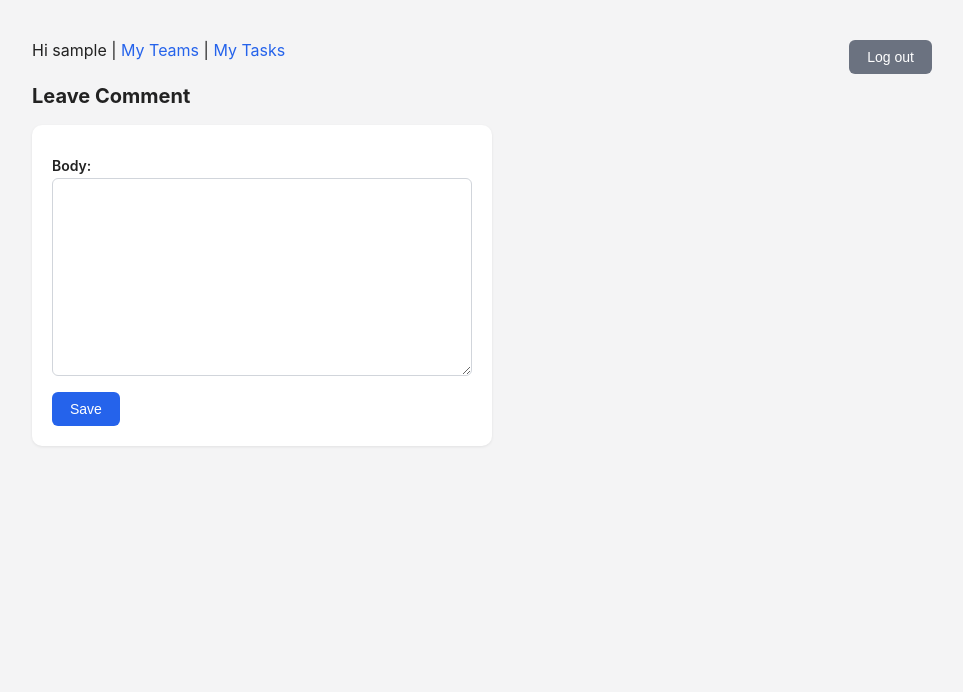
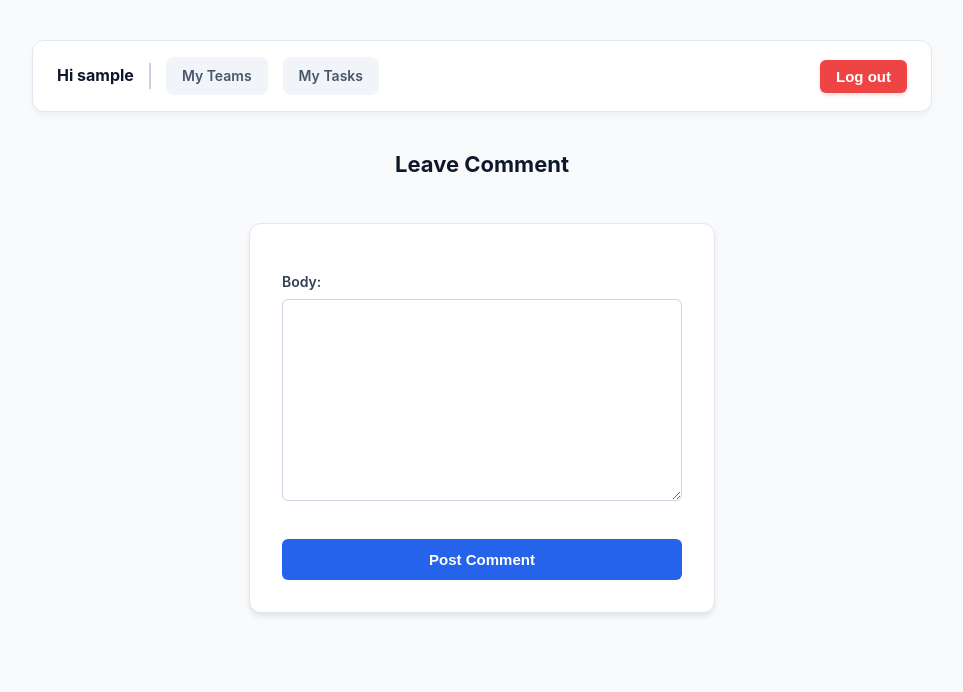
Before and after one commit to AH-Hatamian/Team-Task-Manager, a Django app: page /tasks/1/comments/add_comment in a window 1280 px wide. Shown: the top 692 px of the page, without its empty margins (158-1121 px from the left). Run offline with Django 5.2, Linux system fonts and the light colour scheme; the visitor is signed in with stand-in values (Sample User, id 1).

Commit message:
feat: finalize Phase 2 templates and styling
- update base.html and CSS across templates
- polish UI for team/task views

```diff
--- a/tasks/static/tasks/style.css
+++ b/tasks/static/tasks/style.css
@@ -1,105 +1,197 @@
-/* تنظیمات پایه - تغییر حالت ستونی به ردیفی از بالا به پایین */
+/* ============================= */
+/* تنظیمات پایه */
+/* ============================= */
 body {
     font-family: -apple-system, "Segoe UI", Tahoma, sans-serif;
-    background-color: #f4f4f5;
-    color: #222;
-    display: block; /* این خط مشکل چیدمان عمودی را حل می‌کند */
+    background-color: #f8fafc;
+    color: #334155;
+    display: block;
     max-width: 900px;
-    margin: 0 auto; /* وسط‌چین کردن کل صفحه */
+    margin: 0 auto;
     padding: 40px 20px;
-    position: relative; /* برای شناور کردن دکمه خروج */
+    line-height: 1.6;
 }
 
 body > * {
-    width: 100%;
     box-sizing: border-box;
 }
 
 h1 {
-    font-size: 26px;
+    font-size: 24px;
     margin-bottom: 20px;
-    display: inline-block; /* برای قرار گرفتن کنار لینک‌های Add/Summary */
-    margin-right: 20px;
+    display: block;
+    color: #0f172a;
+    border-bottom: 2px solid #e2e8f0;
+    padding-bottom: 10px;
+    margin-top: 10px;
 }
 
 h2 {
-    font-size: 20px;
+    font-size: 22px;
     margin-top: 24px;
+    text-align: center !important;
+    color: #0f172a;
 }
 
 a {
-    color: #2563eb;
     text-decoration: none;
-}
-
-a:hover {
-    text-decoration: underline;
-}
-
-/* لینک‌های ناوبری بالای صفحه (Add / Summary) */
-.top-links {
-    display: inline-flex; /* کنار h1 قرار می‌گیرد */
-    gap: 16px;
-    margin-bottom: 20px;
-    vertical-align: top;
-    margin-top: 5px;
+    transition: all 0.2s ease-in-out;
 }
 
 /* ============================= */
-/* فرم فیلتر/جستجو - جعبه‌ی افقی بالای صفحه */
+/* کادر ناوبری بالای صفحه (Navbar) */
+/* ============================= */
+.top-navbar {
+    display: flex;
+    justify-content: space-between;
+    align-items: center;
+    background-color: #ffffff;
+    padding: 16px 24px;
+    border-radius: 12px;
+    box-shadow: 0 4px 6px -1px rgba(0, 0, 0, 0.05);
+    margin-bottom: 35px;
+    border: 1px solid #e2e8f0;
+}
+
+.top-navbar .nav-left {
+    display: flex;
+    align-items: center;
+    gap: 15px;
+}
+
+.top-navbar .greeting {
+    font-weight: bold;
+    color: #0f172a;
+    border-right: 2px solid #cbd5e1;
+    padding-right: 15px;
+}
+
+.top-navbar a {
+    background-color: #f1f5f9;
+    color: #475569 !important;
+    padding: 8px 16px;
+    border-radius: 8px;
+    font-size: 14px;
+    font-weight: 600;
+}
+
+.top-navbar a:hover {
+    background-color: #e2e8f0 !important;
+    color: #0f172a !important;
+}
+
+.top-navbar form {
+    margin: 0 !important;
+    padding: 0 !important;
+    box-shadow: none !important;
+    border: none !important;
+    background: transparent !important;
+    width: auto !important;
+}
+
+.top-navbar form button {
+    background-color: #ef4444 !important;
+    margin: 0 !important;
+    padding: 8px 16px !important;
+    width: auto !important;
+    box-shadow: 0 2px 4px rgba(239, 68, 68, 0.2);
+}
+
+.top-navbar form button:hover {
+    background-color: #dc2626 !important;
+}
+
+/* ============================= */
+/* دکمه‌های عملیاتی (بیرون از لیست‌ها) */
+/* ============================= */
+/* دکمه‌های انجام کار (مثل Add task) -> آبی */
+a:not(li a):not(.top-navbar a) {
+    display: inline-block;
+    background-color: #2563eb !important;
+    color: #ffffff !important;
+    padding: 8px 16px;
+    border-radius: 6px;
+    font-size: 14px;
+    font-weight: 500;
+    margin: 4px 4px 15px 0;
+    box-shadow: 0 2px 4px rgba(37, 99, 235, 0.2);
+}
+
+a:not(li a):not(.top-navbar a):hover {
+    background-color: #1d4ed8 !important;
+    transform: translateY(-1px);
+}
+
+/* دکمه‌های بازگشت و کامنت -> خاکستری تیره */
+a[href*="team_detail"]:not(li a):not(.top-navbar a),
+a[href$="tasks/"]:not(li a):not(.top-navbar a),
+a[href*="comment"]:not(li a):not(.top-navbar a) {
+    background-color: #64748b !important;
+    box-shadow: none;
+}
+
+a[href*="team_detail"]:not(li a):not(.top-navbar a):hover,
+a[href$="tasks/"]:not(li a):not(.top-navbar a):hover,
+a[href*="comment"]:not(li a):not(.top-navbar a):hover {
+    background-color: #475569 !important;
+}
+
+/* ============================= */
+/* فرم‌های جستجو و فیلتر */
 /* ============================= */
 form[method="get"] {
-    background: #fff;
+    background: #ffffff;
     border-radius: 10px;
     padding: 16px 20px;
-    box-shadow: 0 1px 3px rgba(0, 0, 0, 0.08);
+    box-shadow: 0 1px 3px rgba(0, 0, 0, 0.05);
     margin-bottom: 24px;
     display: flex;
     flex-wrap: wrap;
     align-items: center;
     gap: 12px;
+    border: 1px solid #e2e8f0;
 }
 
 form[method="get"] input,
 form[method="get"] select {
     width: auto;
-    padding: 7px 10px;
-    border: 1px solid #d1d5db;
+    padding: 8px 12px;
+    border: 1px solid #cbd5e1;
     border-radius: 6px;
     font-size: 14px;
 }
 
-form[method="get"] label {
-    font-size: 13px;
-    color: #555;
-    margin-right: -6px;
-}
-
 form[method="get"] button {
-    margin-left: auto; /* هول دادن دکمه به سمت راست */
+    margin-left: auto;
+    width: auto !important;
+    margin-top: 0 !important;
 }
 
 /* ============================= */
-/* فرم‌های معمولی (add/edit/signup) */
+/* فرم‌های اصلی (Login, Create) */
 /* ============================= */
 form:not([method="get"]):not([action*="logout"]) {
-    background: #fff;
-    border-radius: 10px;
-    padding: 20px;
-    box-shadow: 0 1px 3px rgba(0, 0, 0, 0.08);
-    margin-bottom: 20px;
-    max-width: 420px;
+    background: #ffffff;
+    border-radius: 12px;
+    padding: 32px;
+    box-shadow: 0 4px 6px -1px rgba(0, 0, 0, 0.1);
+    display: block !important;
+    width: 100% !important;
+    max-width: 400px !important;
+    margin: 40px auto !important;
+    border: 1px solid #e2e8f0;
 }
 
 form:not([method="get"]) p {
-    margin: 12px 0;
+    margin: 15px 0;
 }
 
 label {
     font-weight: 600;
     display: block;
-    margin-bottom: 4px;
+    margin-bottom: 6px;
     font-size: 14px;
+    color: #334155;
 }
 
 input[type="text"],
@@ -109,23 +201,32 @@ input[type="password"],
 select,
 textarea {
     width: 100%;
-    padding: 8px 10px;
-    border: 1px solid #d1d5db;
+    padding: 10px 12px;
+    border: 1px solid #cbd5e1;
     border-radius: 6px;
     font-size: 15px;
     box-sizing: border-box;
+    transition: border 0.2s, box-shadow 0.2s;
 }
 
-/* دکمه‌ها */
+input:focus, select:focus, textarea:focus {
+    border-color: #2563eb;
+    outline: none;
+    box-shadow: 0 0 0 3px rgba(37, 99, 235, 0.1);
+}
+
 button, input[type="submit"] {
     background-color: #2563eb;
     color: #fff;
     border: none;
-    padding: 9px 18px;
+    padding: 12px 18px;
     border-radius: 6px;
-    font-size: 14px;
+    font-size: 15px;
+    font-weight: 600;
     cursor: pointer;
-    white-space: nowrap;
+    transition: all 0.2s ease;
+    width: 100%;
+    margin-top: 15px;
 }
 
 button:hover, input[type="submit"]:hover {
@@ -197,24 +316,3 @@ li a[href*="delete"]:hover {
     padding-top: 16px;
     font-size: 14px;
 }
-
-/* ============================= */
-/* دکمه‌ی logout - بدون نیاز به تغییر HTML رفت بالا سمت راست */
-/* ============================= */
-form[action*="logout"] {
-    background: none;
-    box-shadow: none;
-    padding: 0;
-    position: absolute; /* جدا کردن از جریان عادی صفحه */
-    top: 40px;
-    right: 20px;
-    width: auto;
-}
-
-form[action*="logout"] button {
-    background: #6b7280;
-}
-
-form[action*="logout"] button:hover {
-    background: #4b5563;
-}
--- a/tasks/templates/tasks/add_comment.html
+++ b/tasks/templates/tasks/add_comment.html
@@ -8,6 +8,6 @@
     <form method="post">
         {% csrf_token %}
         {{ form.as_p }}
-        <button type="submit">Save</button>
+        <button type="submit">Post Comment</button>
     </form>
 {% endblock %}
--- a/tasks/templates/tasks/base.html
+++ b/tasks/templates/tasks/base.html
@@ -4,19 +4,26 @@
     <head>
         <meta charset="UTF-8">
         <title>{% block title %}Team Task Manager{% endblock %}</title>
-        <link rel="stylesheet" href="{% static 'tasks/style.css' %}">
+        <link rel="stylesheet" href="{% static 'tasks/style.css' %}?v=3">
     </head>
 
     <body>
         <header>
             {% if user.is_authenticated %}
-                Hi {{ user.username }} |
-                <a href="{% url 'tasks:team_list' %}">My Teams</a> |
-                <a href="{% url 'tasks:my_tasks' %}">My Tasks</a>
-                <form action="{% url 'tasks:logout' %}" method="post" style="display: inline; float: right;">
-                    {% csrf_token %}
-                    <button type="submit">Log out</button>
-                </form>
+            <div class="top-navbar">
+                <div class="nav-left">
+                    <span class="greeting">Hi {{ user.username }}</span>
+                    <a href="{% url 'tasks:team_list' %}">My Teams</a>
+                    <a href="{% url 'tasks:my_tasks' %}">My Tasks</a>
+                </div>
+
+                <div class="nav-right">
+                    <form action="{% url 'tasks:logout' %}" method="post">
+                        {% csrf_token %}
+                        <button type="submit">Log out</button>
+                    </form>
+                </div>
+            </div>
             {% endif %}
         </header>
 
--- a/tasks/templates/tasks/comment_list.html
+++ b/tasks/templates/tasks/comment_list.html
@@ -4,8 +4,8 @@
 
 {% block content %}
     <h2> Comments for {{task.title}} </h2>
-    <a href = "{% url 'tasks:task_list' pk=task.team.pk %}"> Back to tasks </a>
-    <a href="{% url 'tasks:add_comment' pk=task.pk%}"> Leave comment </a>
+    <a href = "{% url 'tasks:task_list' pk=task.team.pk %}"> &larr; Back to Task </a> |
+    <a href="{% url 'tasks:add_comment' pk=task.pk%}"> Add comment </a>
     {% if comments %}
     <ul>
         {% for comment in comments %}
--- a/tasks/templates/tasks/my_tasks.html
+++ b/tasks/templates/tasks/my_tasks.html
@@ -9,7 +9,7 @@
     <ul>
         {% for task in tasks %}
             <li>
-                {{task.title}} — {{task.team.name}} — {{task.status}} — {{task.created_by}} — {{task.created_at}}
+                {{task.title}} — {{task.team.name}} — {{task.get_status_display}} — {{task.created_by}} — {{task.created_at|date:"M d, Y"}}
             </li>
         {% endfor %}
     </ul>
--- a/tasks/templates/tasks/team_detail.html
+++ b/tasks/templates/tasks/team_detail.html
@@ -5,12 +5,12 @@
 {% block content %}
     <h2>{{ team.name }}</h2>
     <p>{{ team.description }}</p>
-    <p>Created at: {{ team.created_at }}</p>
+    <p>Created at: {{ team.created_at|date:"M d, Y" }}</p>
 
     <h3>Members</h3>
     <ul>
         {% for membership in team.memberships.all %}
-            <li>{{ membership.user }} — {{ membership.role }}</li>
+            <li>{{ membership.user }} &nbsp; ({{ membership.role|capfirst }})</li>
         {% endfor %}
     </ul>
 
--- a/tasks/templates/tasks/team_list.html
+++ b/tasks/templates/tasks/team_list.html
@@ -9,7 +9,7 @@
     <ul>
         {% for team in teams %}
             <li>
-                {{team.name}} — {{team.members.count}} member{{team.membera.count|pluralize}} —
+                {{team.name}} — {{team.members.count}} member{{team.members.count|pluralize}} —
                 {{team.tasks.count}} task{{team.tasks.count|pluralize}}
                 <a href="{% url 'tasks:team_detail' team.pk %}">Detail</a>
             </li>
```
Also changed, not shown: other parts of tasks/static/tasks/style.css (+35 -17 lines), tasks/templates/tasks/task_list.html (+5 -3 lines).
